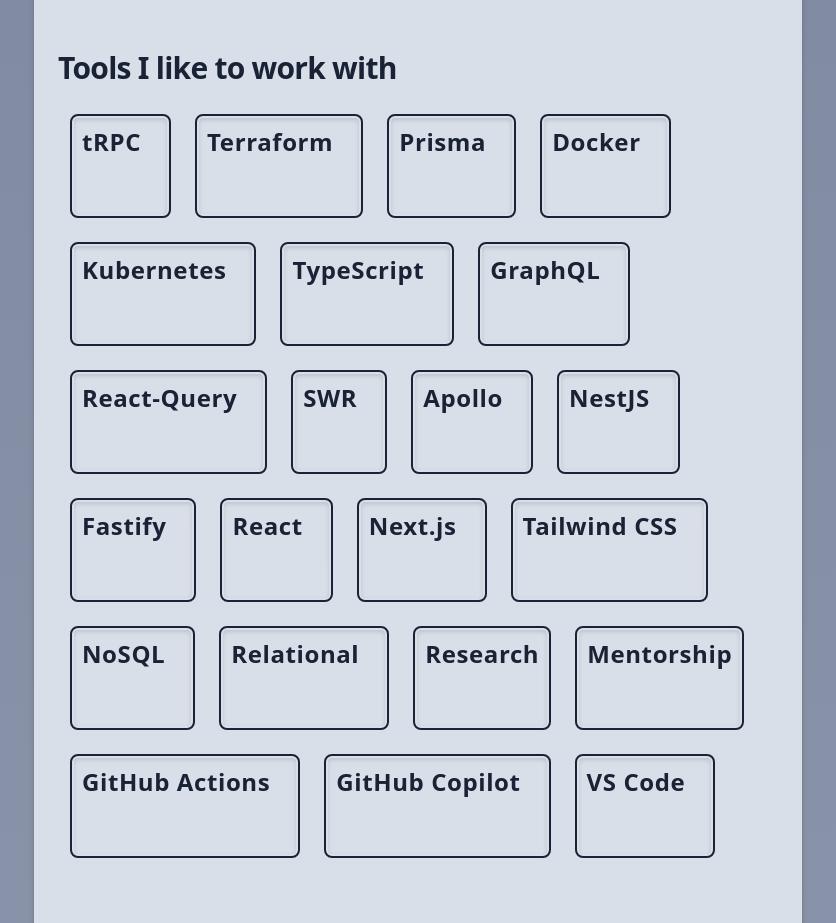
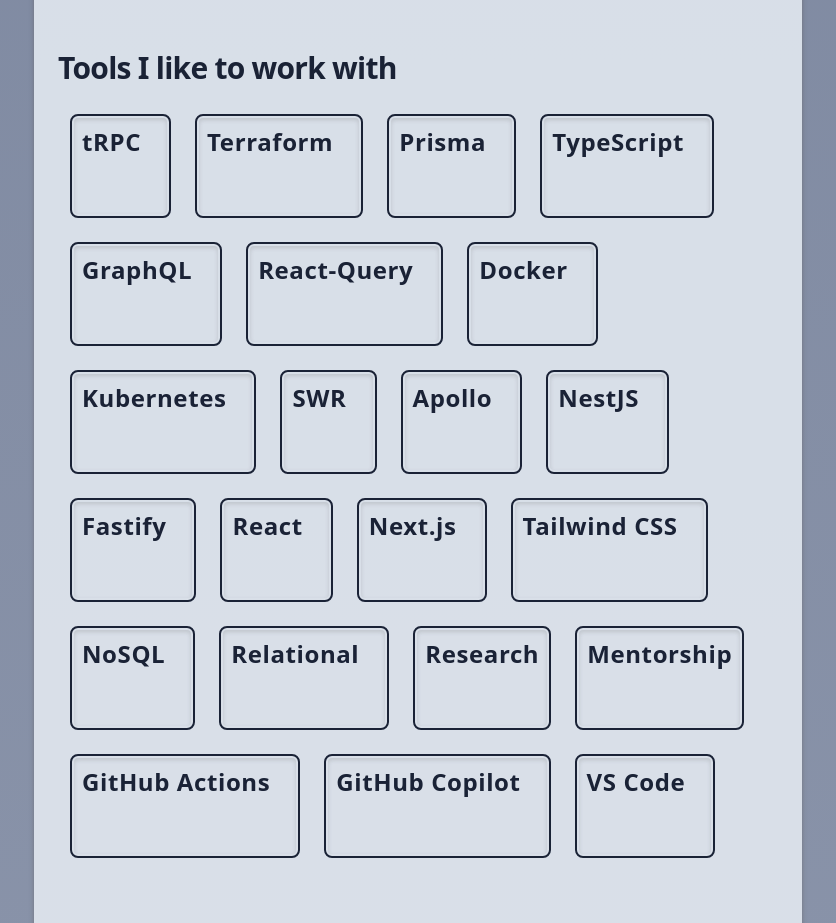
Before and after one commit to mkerkstra/blogsite, a Next.js app: page / in a window 1280 px wide. Shown: the part 2682-3605 px from the top of the page, without its empty margins (222-1058 px from the left). Built offline with nearby package versions, Linux system fonts and the light colour scheme; no server answers.

Commit message:
tweak some of the toolbox

```diff
--- a/src/data/myToolbox.ts
+++ b/src/data/myToolbox.ts
@@ -25,6 +25,8 @@
     using this library in an enterprise-grade application is now feasible.
     Previously, the codegen available with graphql was the best way to marry
     types between the client and server, but tRPC solves a good amount of those problems.
+
+    I would recommend rpc over graphql for most scenarios and tRPC is a superb library for it.
     `,
   },
   {
@@ -51,33 +53,6 @@
     `,
   },
   {
-    name: `Docker`,
-    kind: 'technical',
-    tool: 'platform',
-    link: 'https://www.docker.com/',
-    description: `Docker is a platform for building,
-    shipping, and running applications in a containerized environment.
-    Containers provide an isolated and lightweight environment for running applications,
-    making it easier to deploy and manage software across different environments.
-    Docker enables developers to package their applications and dependencies into a portable container image,
-    which can be run on any Docker-enabled host without worrying about differences in the underlying infrastructure.`,
-  },
-  {
-    name: `Kubernetes`,
-    kind: 'technical',
-    tool: 'platform',
-    link: 'https://kubernetes.io/',
-    description: `K8s is a container orchestration platform. designed to automate the deployment,
-    scaling, and management of containerized applications.
-    While docker is a platform for building and running containerized applications,
-    kubernetes is more focused on managed applications at scale.
-    Kubernetes provides a framework for deploying and managing containers across multiple hosts,
-    running on a distributed infrastructure.
-    It provides a powerful set of features for managing containerized workloads, including horizontal
-    scaling, self-healing, and rolling updates, and can
-    be integrated with a variety of other tools and platforms in the container ecosystem.`,
-  },
-  {
     name: 'TypeScript',
     kind: 'technical',
     tool: 'language',
@@ -86,6 +61,11 @@
       It allows separating business logic from implementation details to be baked into your design patterns.
       If a product has the good fortune of lasting through the lifecycle of a framework, good static typing will
       allow devs to make a stronger, more confident case.
+
+      The increased complexity in the dev environment is well-worth it.
+      I have been involved in projects where there was legacy javascript.
+      Usually one of the first tasks I perform in that situation is to convert the codebase to typescript
+      with the help of tooling like airbnb's ts-migrate.
     `,
   },
   {
@@ -112,6 +92,35 @@
       a migration from class-based API calls towards react-query hooks within an enterprise application.
       React-query is a beautiful abstraction for handling
       data synchronization between the client and the backend (both rest and graphql APIs are supported).
+    `,
+  },
+  {
+    name: `Docker`,
+    kind: 'technical',
+    tool: 'platform',
+    link: 'https://www.docker.com/',
+    description: `Docker is a platform for building,
+    shipping, and running applications in a containerized environment.
+    Containers provide an isolated and lightweight environment for running applications,
+    making it easier to deploy and manage software across different environments.
+    Docker enables developers to package their applications and dependencies into a portable container image,
+    which can be run on any Docker-enabled host without worrying about differences in the underlying infrastructure.
+    `,
+  },
+  {
+    name: `Kubernetes`,
+    kind: 'technical',
+    tool: 'platform',
+    link: 'https://kubernetes.io/',
+    description: `K8s is a container orchestration platform. designed to automate the deployment,
+    scaling, and management of containerized applications.
+    While docker is a platform for building and running containerized applications,
+    kubernetes is more focused on managed applications at scale.
+    Kubernetes provides a framework for deploying and managing containers across multiple hosts,
+    running on a distributed infrastructure.
+    It provides a powerful set of features for managing containerized workloads, including horizontal
+    scaling, self-healing, and rolling updates, and can
+    be integrated with a variety of other tools and platforms in the container ecosystem.
     `,
   },
   {
```
